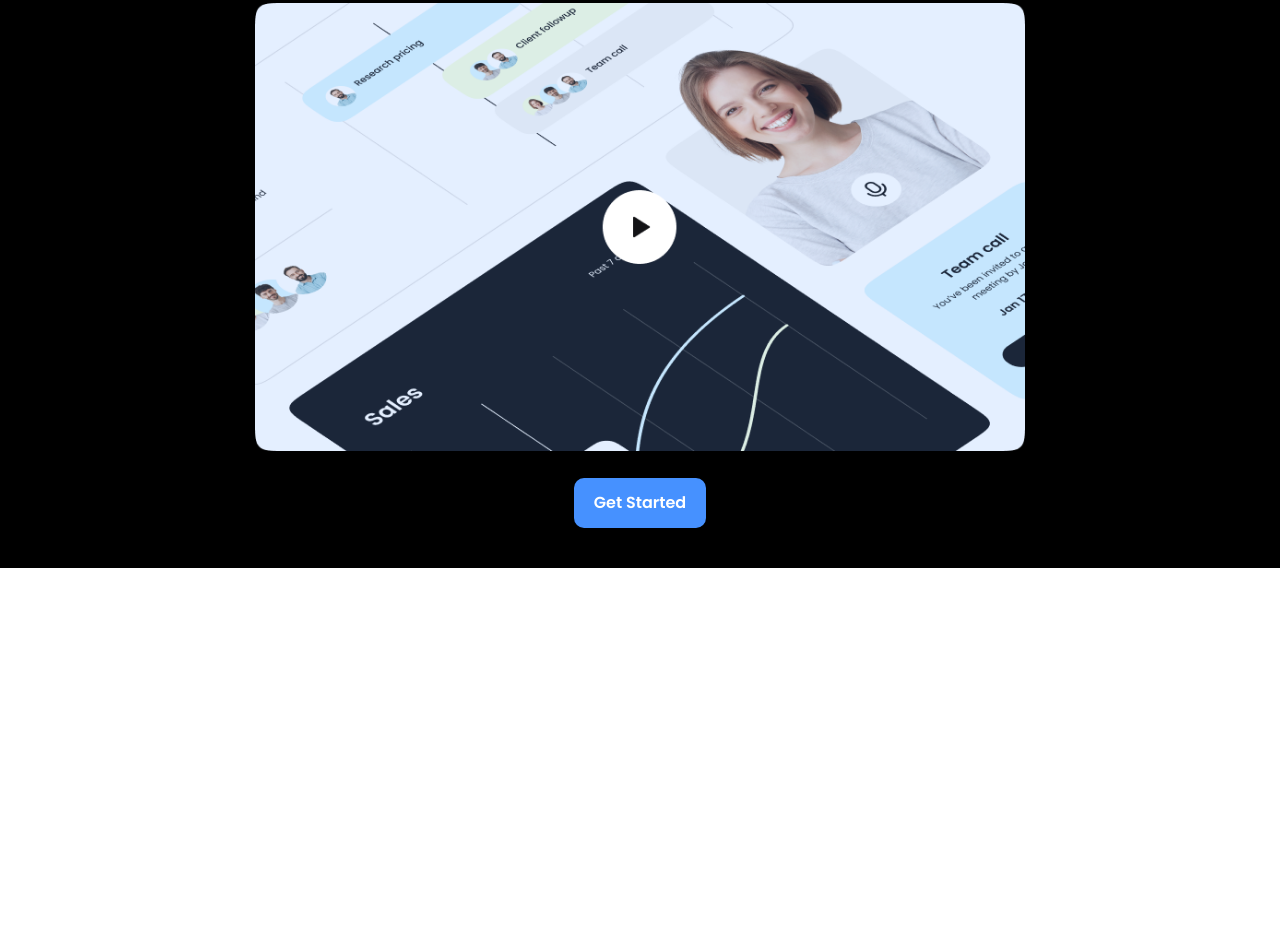
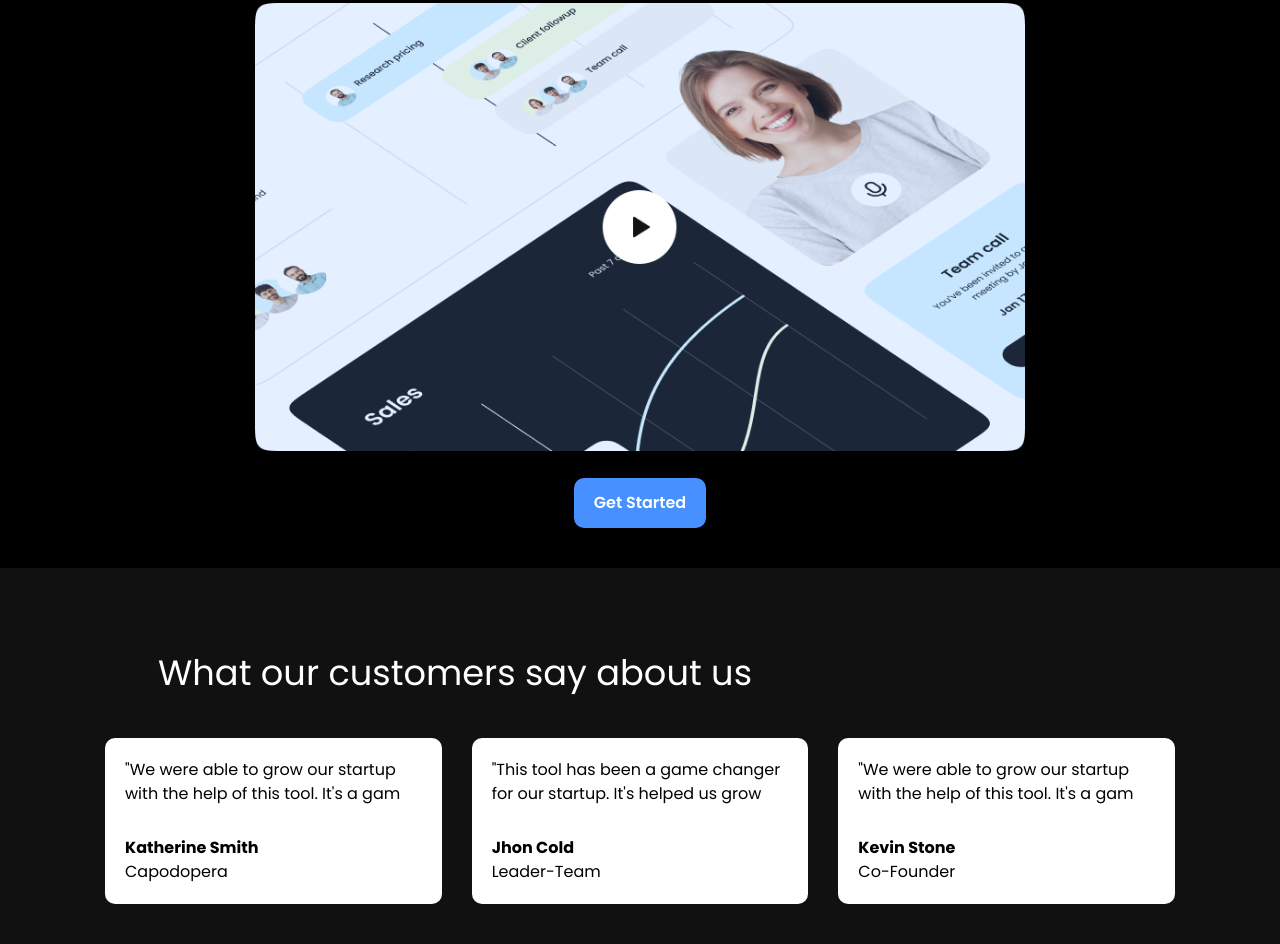
Before and after one commit to EmanueleZii/Professional_Website_Html-CSS3-JS, a plain HTML site: page index.html in a window 1280 px wide. Shown: the part 840-1784 px from the top of the page. Before the commit the page ends 1408 px from the top, so only its background shows below. Drawn offline with Linux system fonts and the light colour scheme.

Commit message:
testimonials

```diff
--- a/index.html
+++ b/index.html
@@ -83,6 +83,40 @@
         </div>
     </section>
 
+    <!--- Testimonials -->
+    <section class="testimonials bg-dark">
+        <div class="container">
+            <h3 class="testimonials-heading text-xl text-center">
+                What our customers say about us
+            </h3>
+            <div class="testimonials-grid">
+                <div class="card">
+                    <p>
+                      "We were able to grow our startup with the help of this tool. It's a gam
+                    </p>
+                    <p>Katherine Smith</p>
+                    <p>Capodopera</p>
+                </div>
+                <div class="card">
+                    <p>
+                        "This tool has been a game changer for our startup. It's helped us grow
+                    </p>
+                    <p>Jhon Cold</p>
+                    <p>Leader-Team</p>
+                </div>
+                <div class="card">
+                    <p>
+                        "We were able to grow our startup with the help of this tool. It's a gam
+                    </p>
+                    <p>Kevin Stone</p>
+                    <p>Co-Founder</p>
+                </div>
+            </div>
+        </div>
+    </section>
+
+
+
     <script src="app.js"></script>
 
 </body>
--- a/style.css
+++ b/style.css
@@ -100,6 +100,27 @@ img{
 
 .video-preview{
     margin-bottom: 20px;
+}
+
+/*Testimonials*/
+.testimonials{
+    padding: 40px 0;
+}
+
+.testimonials .testimonials-heading {
+    width: 700px;
+    margin-bottom: 40px;
+}
+
+.testimonials-grid {
+    display: grid;
+    grid-template-columns: repeat(3, 1fr);
+    gap: 30px;
+}
+
+.testimonials .card p:nth-child(2){
+    margin-top: 30px;
+    font-weight: bold;
 }
 
 /*Utility Classes*/
@@ -211,3 +232,12 @@ img{
     background: #000;
     color: #fff;
 }
+
+/*Card*/
+
+.card{
+   background: #fff;
+   color: #000;
+   border-radius: 10px;
+   padding: 20px;
+}
```
